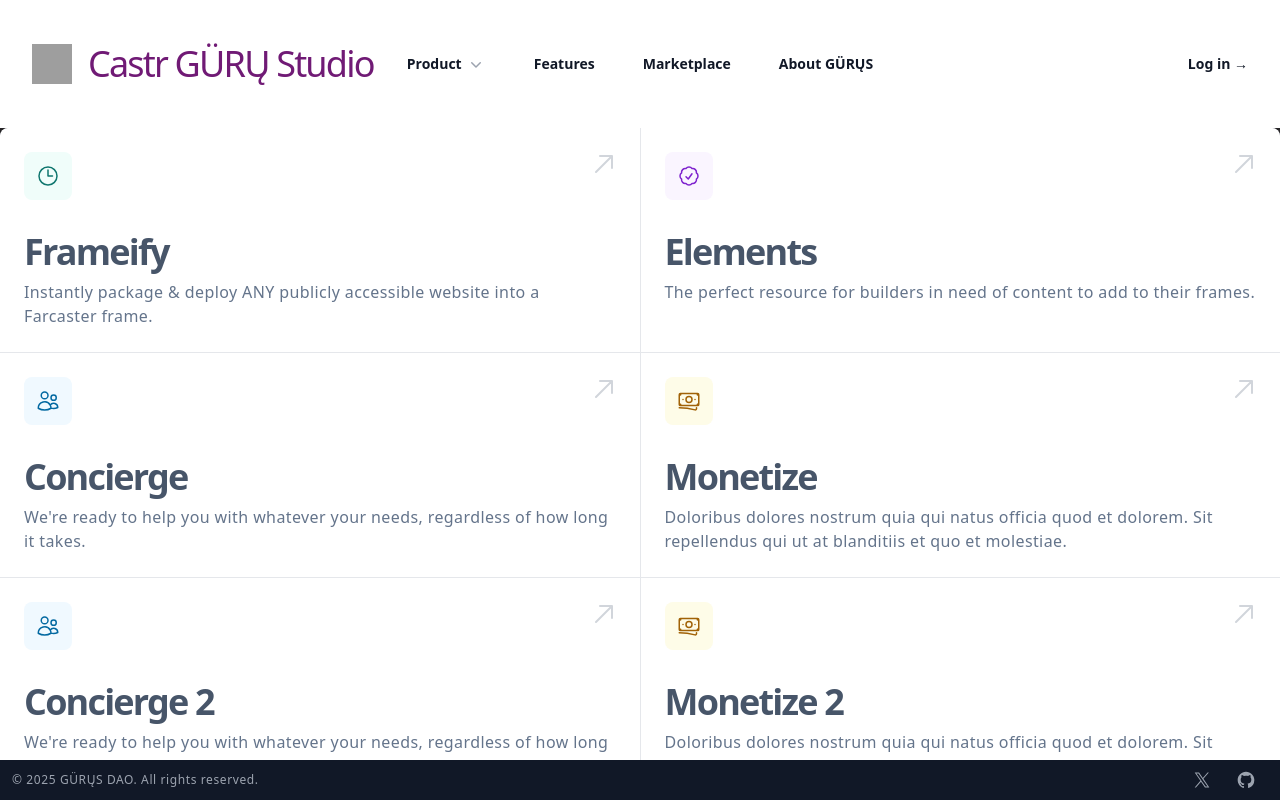
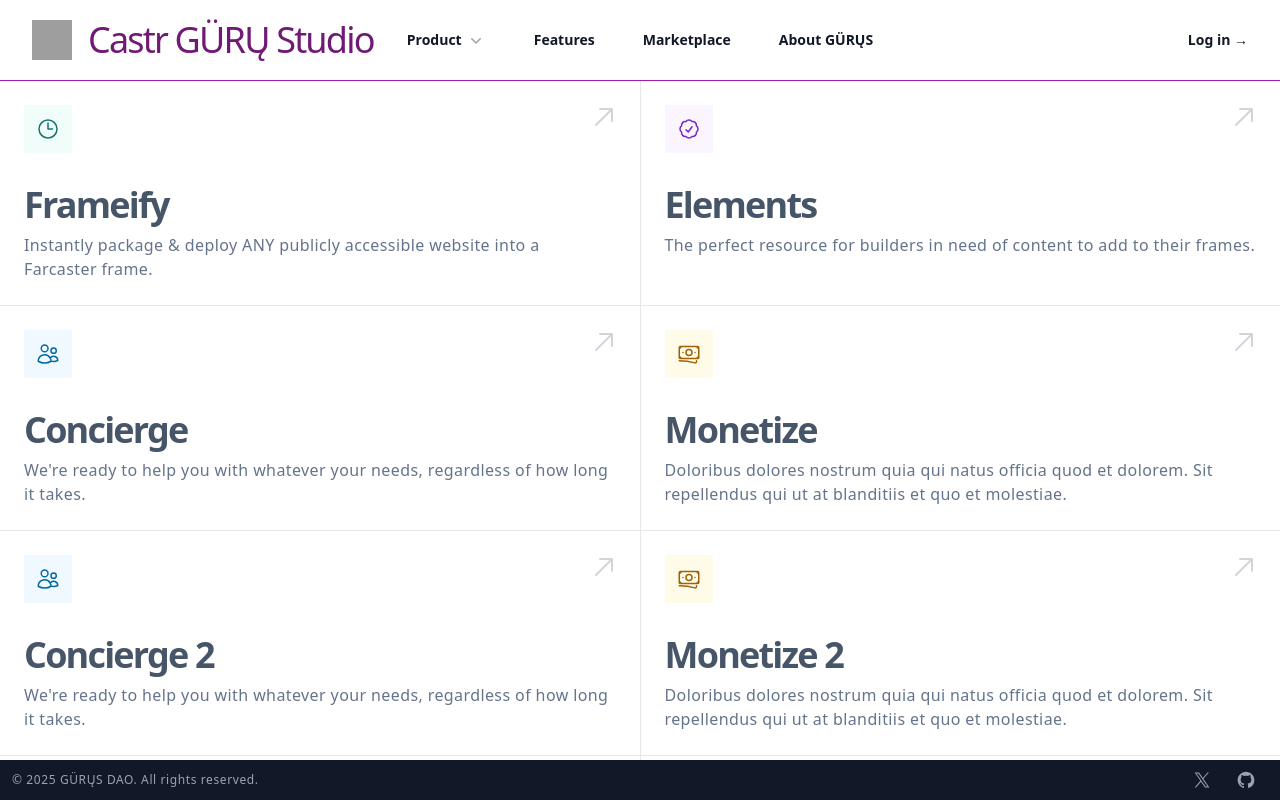
Before and after one commit to castrguru/desktop, a Vue app: page / in a window 1280 px wide. Built offline with nearby package versions, Linux system fonts and the light colour scheme; grey boxes are pictures that could not be loaded.

Commit message:
Update UI.

```diff
--- a/src/App.vue
+++ b/src/App.vue
@@ -4,9 +4,9 @@
             <Header />
         </div>
 
-        <div class="flex-1 h-full overflow-y-scroll">
+        <section class="flex-1 h-full overflow-y-scroll">
             <RouterView />
-        </div>
+        </section>
 
         <div class="flex">
             <Footer />
@@ -19,3 +19,16 @@
 import Footer from './components/Footer.vue'
 import Header from './components/Header.vue'
 </script>
+
+<style>
+/* global window */
+section::-webkit-scrollbar {
+    /* display: none; */
+    width: 4px;
+    height: 8px;
+    background-color: #994dcf; /* or add it to the track */
+}
+section::-webkit-scrollbar-thumb {
+    background: #d9bfeb;
+}
+</style>
--- a/src/components/Header.vue
+++ b/src/components/Header.vue
@@ -1,13 +1,8 @@
 <template>
     <header class="w-full bg-white">
-        <nav class="mx-auto flex max-w-7xl items-center justify-between p-6 lg:px-8" aria-label="Global">
+        <nav class="mx-auto flex max-w-7xl items-center justify-between px-6 py-2 lg:px-8 border-b border-fuchsia-700" aria-label="Global">
             <div class="flex lg:flex-1">
-                <!-- <a href="#" class="-m-1.5 p-1.5">
-                    <span class="sr-only">Castr GÜRŲ Studio</span>
-                    <img class="h-8 w-auto" src="https://tailwindui.com/plus/img/logos/mark.svg?color=indigo&shade=600" alt="" />
-                </a> -->
-
-                <div class="py-5 flex justify-center items-center gap-4">
+                <div class="py-3 flex justify-center items-center gap-4">
                     <img src="../assets/icon.svg" class="size-10" />
 
                     <h1 class="text-4xl text-fuchsia-900 tracking-tighter">
--- a/src/components/Menu.vue
+++ b/src/components/Menu.vue
@@ -1,12 +1,12 @@
 <template>
-    <div class="divide-y divide-gray-200 overflow-hidden rounded-lg bg-gray-200 shadow sm:grid sm:grid-cols-2 sm:gap-px sm:divide-y-0">
+    <div class="divide-y divide-gray-200 overflow-hidden bg-gray-200 shadow sm:grid sm:grid-cols-2 sm:gap-px sm:divide-y-0">
         <div
-            v-for="(action, actionIdx) in actions"
+            v-for="action in actions"
             :key="action.title"
-            :class="[actionIdx === 0 ? 'rounded-tl-lg rounded-tr-lg sm:rounded-tr-none' : '', actionIdx === 1 ? 'sm:rounded-tr-lg' : '', actionIdx === actions.length - 2 ? 'sm:rounded-bl-lg' : '', actionIdx === actions.length - 1 ? 'rounded-bl-lg rounded-br-lg sm:rounded-bl-none' : '', 'group relative bg-white p-6 focus-within:ring-2 focus-within:ring-inset focus-within:ring-indigo-500']"
+            class="group relative bg-white p-6 focus-within:ring-2 focus-within:ring-inset focus-within:ring-indigo-500"
         >
             <div>
-                <span :class="[action.iconBackground, action.iconForeground, 'inline-flex rounded-lg p-3 ring-4 ring-white']">
+                <span :class="[action.iconBackground, action.iconForeground, 'inline-flex p-3 ring-4 ring-white']">
                     <component :is="action.icon" class="size-6" aria-hidden="true" />
                 </span>
             </div>
```
